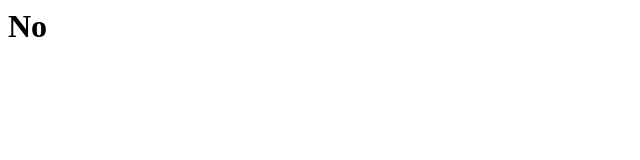
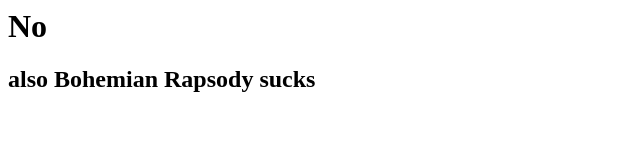
Before and after one commit to xxlegitassasinxx/xxlegitassasinxx.github.io, a plain HTML site: page index.html in a window 1280 px wide. Shown: the whole page, without its empty margins (0-640 px from the left). Drawn offline with Linux system fonts and the light colour scheme.

Commit message:
Added stuff

```diff
--- a/index.html
+++ b/index.html
@@ -1 +1,2 @@
 <h1>No</h1>
+<h2>also Bohemian Rapsody sucks</h2>
```
